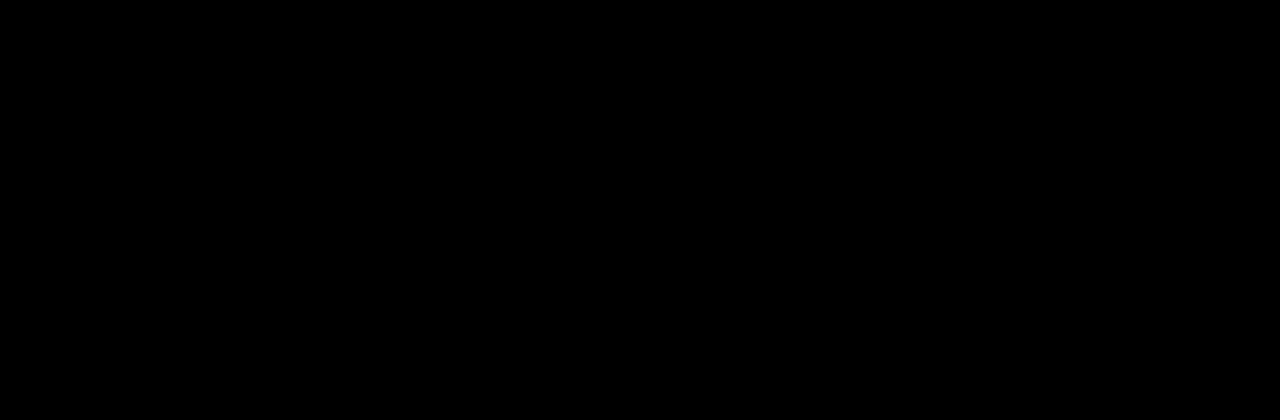
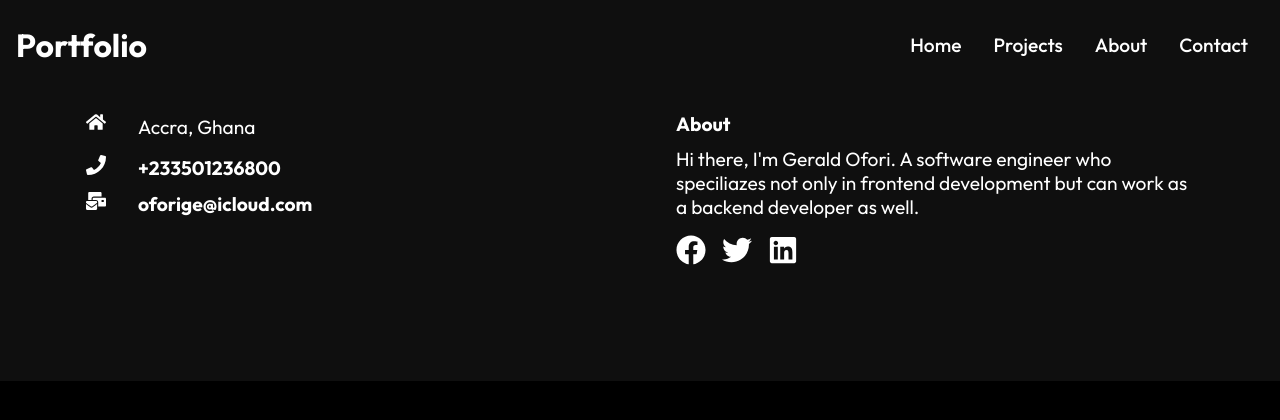
Before and after one commit to geraldofori/portfoliio, a React (Create React App) app: page /about in a window 1280 px wide. Shown: the top 420 px of the page. Built offline with nearby package versions, Linux system fonts and the light colour scheme.

Commit message:
finished the footer component and imported into all the other components.

```diff
--- a/src/components/Footer.css
+++ b/src/components/Footer.css
@@ -0,0 +1,54 @@
+.footer{
+    width: 100%;
+    padding: 6rem 0;
+    background-color: rgba(19, 19, 19, 0.8);
+}
+.footer-container{
+    max-width: 1140px;
+    margin: auto;
+    display: grid;
+    grid-template-columns: repeat(2, 1fr);
+    grid-gap: 40px;
+}
+
+.left{
+    height: 100%;
+    max-width: 100%;
+    display: flex;
+    flex-direction: column;
+    padding: 1rem;
+}
+
+.location{
+    display: flex;
+    margin-bottom: 0.8rem;
+}
+.location p {
+    line-height: 30px;
+}
+
+.right{
+    height: 100%;
+    max-width: 100%;
+    display: flex;
+    flex-direction: column;
+    padding: 1rem;
+}
+.socials{
+    margin-top: 1rem;
+}
+
+h4{
+    font-size: 1.2rem ;
+    padding-bottom: 0.7rem;
+}
+
+p{
+    font-size: 1.2rem;
+}
+
+@media screen and (max-width: 640px) {
+    .footer-container{
+        grid-template-columns: 1fr;
+    }
+}
--- a/src/components/Footer.js
+++ b/src/components/Footer.js
@@ -25,7 +25,7 @@
                     oforige@icloud.com</h4>
                 </div>
             </div>
-            <div className="right"></div>
+            <div className="right">
                 <h4>About</h4>
                 <p>Hi there, I'm Gerald Ofori. A software engineer who speciliazes not only in frontend development but can work as a backend developer as well.</p>
                 <div className="socials">
@@ -35,6 +35,7 @@
                 </div>
             </div>
         </div>
+    </div>
   )
 }
 
--- a/src/routes/About.js
+++ b/src/routes/About.js
@@ -1,8 +1,14 @@
-import React from 'react'
+import React from 'react';
+
+import Topbar from '../components/Topbar';
+import Footer from '../components/Footer';
 
 const About = () => {
   return (
-    <div>About</div>
+    <div>
+      <Topbar/>
+      <Footer/>
+    </div>
   )
 }
 
--- a/src/routes/Contact.js
+++ b/src/routes/Contact.js
@@ -1,8 +1,13 @@
-import React from 'react'
+import React from 'react';
+import Topbar from '../components/Topbar'
+import Footer from '../components/Footer'
 
 const Contact = () => {
   return (
-    <div>Contact</div>
+    <div>
+      <Topbar/>
+      <Footer/>
+    </div>
   )
 }
 
--- a/src/routes/Project.js
+++ b/src/routes/Project.js
@@ -1,8 +1,13 @@
 import React from 'react'
+import Topbar from '../components/Topbar'
+import Footer from '../components/Footer'
 
 const Project = () => {
   return (
-    <div>Project</div>
+    <div>
+      <Topbar/>
+      <Footer/>
+    </div>
   )
 }
 
```
Lines whose indentation alone changed are shown as unchanged.
